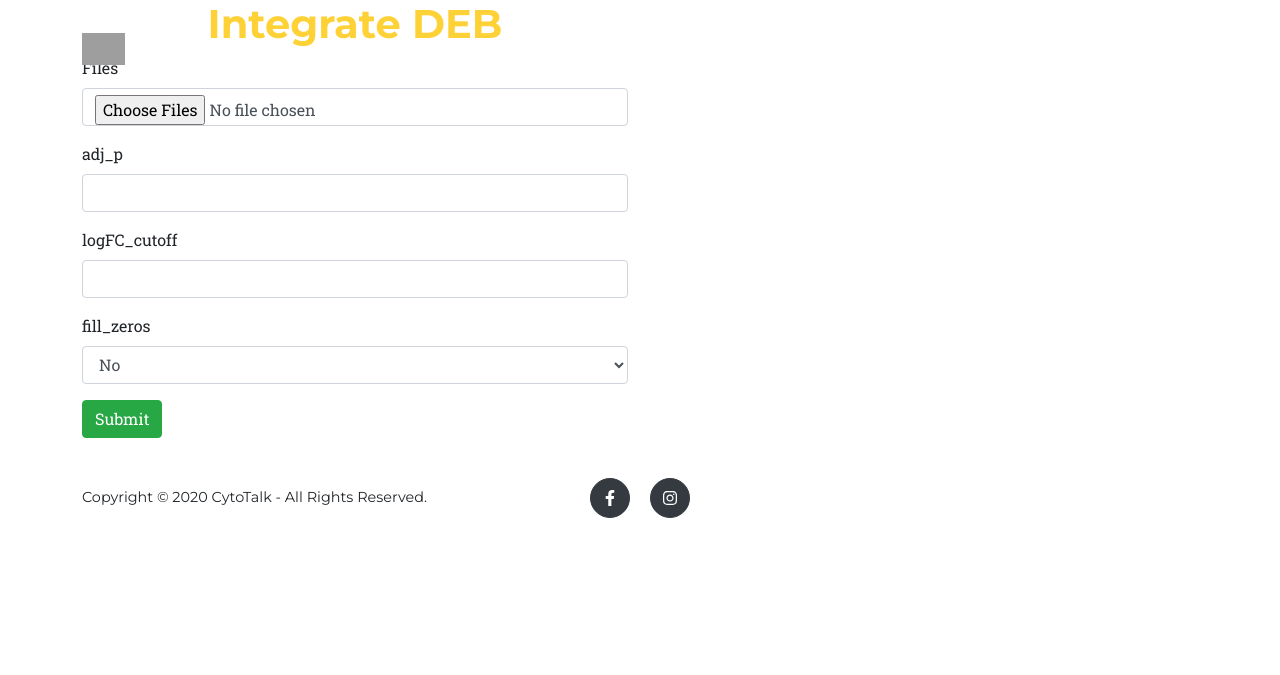
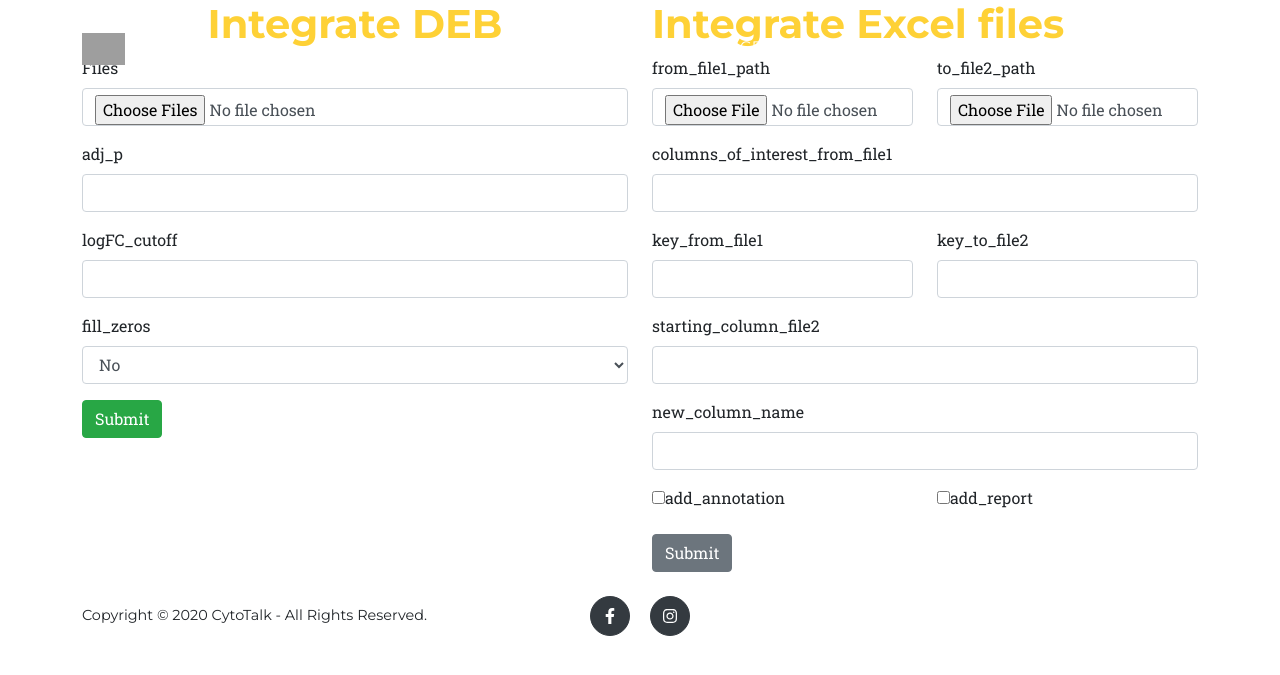
Before and after one commit to CytoTalk/Public, a Flask app: page /applications in a window 1280 px wide. Shown: the top 675 px of the page. Run offline with Flask 2, Linux system fonts and the light colour scheme; some libraries are stand-ins or nearby versions; some web fonts are replaced; grey boxes are pictures that could not be loaded.

Commit message:
IntegrateExcel files now getting data from form + added more helpers

```diff
--- a/app/templates/main/applications.html
+++ b/app/templates/main/applications.html
@@ -36,7 +36,77 @@
                 </div>
             </form>
         </div>
-        <div class="col-sm-6"></div>
+
+        <div class="col-sm-6">
+            <h1 class="text-primary">
+                Integrate Excel files
+            </h1>
+            <form enctype="multipart/form-data" method="post" action="{{ url_for('main.integrate_excel_files') }}">
+                <div class="row">
+                    <div class="col-sm-6">
+                        <div class="form-group">
+                            <label for="from_file1_path">from_file1_path</label>
+                            <input class="form-control" type="file" name="from_file1_path" id="from_file1_path">
+                        </div>
+                    </div>
+                    <div class="col-sm-6">
+                        <div class="form-group">
+                            <label for="to_file2_path">to_file2_path</label>
+                            <input class="form-control" type="file" name="to_file2_path" id="to_file2_path">
+                        </div>
+                    </div>
+                </div>
+                <div class="form-group">
+                    <label for="columns_of_interest_from_file1">columns_of_interest_from_file1</label>
+                    <input class="form-control" type="text" name="columns_of_interest_from_file1"
+                           id="columns_of_interest_from_file1">
+                </div>
+                <div class="row">
+                    <div class="col-sm-6">
+
+                        <div class="form-group">
+                            <label for="key_from_file1">key_from_file1</label>
+                            <input class="form-control" type="number" name="key_from_file1" id="key_from_file1">
+                        </div>
+                    </div>
+                    <div class="col-sm-6">
+
+                        <div class="form-group">
+                            <label for="key_to_file2">key_to_file2</label>
+                            <input class="form-control" type="number" name="key_to_file2" id="key_to_file2">
+                        </div>
+                    </div>
+                </div>
+                <div class="form-group">
+                    <label for="starting_column_file2">starting_column_file2</label>
+                    <input class="form-control" type="number" name="starting_column_file2" id="starting_column_file2">
+                </div>
+                <div class="form-group">
+                    <label for="new_column_name">new_column_name</label>
+                    <input class="form-control" type="number" name="new_column_name" id="new_column_name">
+                </div>
+                <div class="row">
+                    <div class="col-sm-6">
+
+                        <div class="form-group">
+                            <label for="add_annotation">
+                                <input type="checkbox" name="add_annotation" class="pr-3">add_annotation
+                            </label>
+                        </div>
+                    </div>
+                    <div class="col-sm-6">
+                        <div class="form-group">
+                            <label for="add_report">
+                                <input type="checkbox" name="add_report" id="add_report" class="pr-3">add_report
+                            </label>
+                        </div>
+                    </div>
+                </div>
+                {#                <div class="form-control">#}
+                <button class="btn btn-secondary" type="submit">Submit</button>
+                {#                </div>#}
+            </form>
+        </div>
     </div>
 </div>
 {% endblock %}
--- a/app/views/main.py
+++ b/app/views/main.py
@@ -6,8 +6,9 @@ from flask import render_template, current_app, send_from_directory, abort, requ
 from werkzeug.utils import secure_filename
 
 from app.functions.Integrate_DEG import integrate_DEG_cluster_wise
+from app.functions.integrate_excel_files import integrate_excel
 from app.main import main
-from app.views.helpers import allowed_file
+from app.views.helpers import allowed_file, save_file, zip_files
 
 
 @main.route('/')
@@ -59,11 +60,11 @@ def integrate_deg():
 
     try:
         adj_p = float(req.get('adj_p'))
-    except:
+    except ValueError:
         adj_p = 0.05
     try:
         logFC_cutoff = float(req.get('logFC_cutoff'))
-    except:
+    except ValueError:
         logFC_cutoff = 0.2
     fill_zeros = req.get('fill_zeros') == '1'
 
@@ -75,3 +76,30 @@ def integrate_deg():
         return send_from_directory(config['OUTPUT_PATH'], filename=file_name, as_attachment=True)
     except FileNotFoundError:
         abort(404)
+
+
+@main.route('/integrate_excel_files', methods=('POST',))
+def integrate_excel_files():
+    data = request.form
+    if 'from_file1_path' not in request.files or 'to_file2_path' not in request.files:
+        flash('Please add all the files')
+        return redirect(request.url)
+    config = current_app.config
+
+    saved_file_1_path = save_file(request.files.get('from_file1_path'))
+    saved_file_2_path = save_file(request.files.get('to_file2_path'))
+
+    file_name = integrate_excel(saved_file_1_path, saved_file_2_path, columns_of_interest_from_file1=[3, 5],
+                                key_from_file1=1, key_to_file2=1,
+                                starting_column_file2=3, new_column_name='Test', add_annotation="Gene location",
+                                add_report=True)
+    files = [str(Path.joinpath(config['OUTPUT_PATH'], file_name + '.xlsx'))]
+
+    report_name = str(Path.joinpath(config['OUTPUT_PATH'], 'reports', file_name + '.txt'))
+    files.append(report_name)
+
+    zipped_filename = zip_files(files)
+    try:
+        return send_from_directory(config['OUTPUT_PATH'], filename=zipped_filename, as_attachment=True)
+    except FileNotFoundError:
+        abort(404)
```
Also changed, not shown: app/functions/integrate_excel_files.py (+8 -2 lines), app/views/helpers.py (+34 -0 lines).
